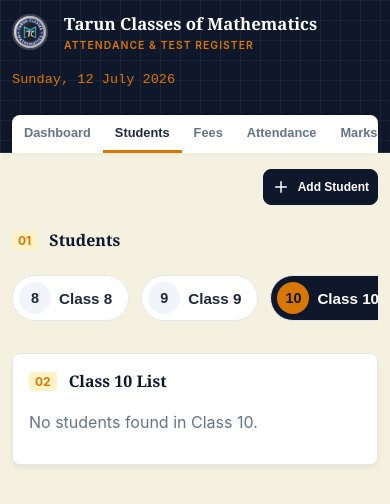
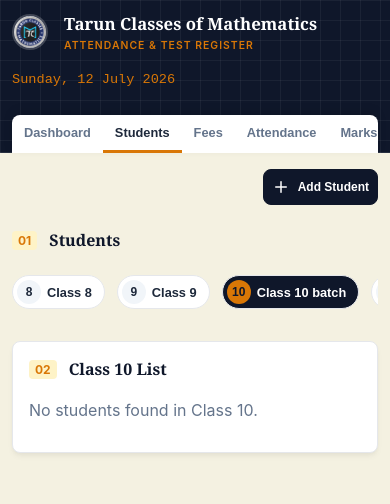
Before and after one commit to Sejal-08/FeeDashboard, a React (Vite) app: page / in a window 390 px wide. Both pictures are taken after a click on the button "Students". Shown: the top 504 px of the page. Built offline with nearby package versions, Linux system fonts and the light colour scheme.

Commit message:
style: made batch pill selector badges responsive and smaller on mobile

```diff
--- a/src/components/AttendanceTracker.tsx
+++ b/src/components/AttendanceTracker.tsx
@@ -44,23 +44,9 @@ export const AttendanceTracker: React.FC = () => {
             <button
               key={b}
               onClick={() => setActiveBatchTab(b)}
-              style={{
-                display: 'flex', alignItems: 'center', gap: '8px',
-                padding: '6px 16px 6px 6px', borderRadius: '99px',
-                background: isActive ? 'var(--accent-blue)' : '#ffffff',
-                color: isActive ? '#ffffff' : 'var(--text-main)',
-                border: '1px solid var(--border-color)',
-                cursor: 'pointer', fontWeight: 600, fontSize: '0.95rem',
-                transition: 'all 0.2s', whiteSpace: 'nowrap'
-              }}
+              className={`batch-pill ${isActive ? 'active' : ''}`}
             >
-              <div style={{
-                background: isActive ? 'var(--accent-gold)' : '#f1f5f9',
-                color: isActive ? 'var(--bg-dark)' : 'var(--text-main)',
-                width: '32px', height: '32px', borderRadius: '50%',
-                display: 'flex', alignItems: 'center', justifyContent: 'center',
-                fontSize: '0.9rem'
-              }}>
+              <div className="batch-pill-icon">
                 {num}
               </div>
               {b} {isActive ? 'batch' : ''}
--- a/src/components/FeeMatrix.tsx
+++ b/src/components/FeeMatrix.tsx
@@ -116,23 +116,9 @@ export const FeeMatrix: React.FC = () => {
             <button
               key={b}
               onClick={() => setActiveBatchTab(b)}
-              style={{
-                display: 'flex', alignItems: 'center', gap: '8px',
-                padding: '6px 16px 6px 6px', borderRadius: '99px',
-                background: isActive ? 'var(--accent-blue)' : '#ffffff',
-                color: isActive ? '#ffffff' : 'var(--text-main)',
-                border: '1px solid var(--border-color)',
-                cursor: 'pointer', fontWeight: 600, fontSize: '0.95rem',
-                transition: 'all 0.2s', whiteSpace: 'nowrap'
-              }}
+              className={`batch-pill ${isActive ? 'active' : ''}`}
             >
-              <div style={{
-                background: isActive ? 'var(--accent-gold)' : '#f1f5f9',
-                color: isActive ? 'var(--bg-dark)' : 'var(--text-main)',
-                width: '32px', height: '32px', borderRadius: '50%',
-                display: 'flex', alignItems: 'center', justifyContent: 'center',
-                fontSize: '0.9rem'
-              }}>
+              <div className="batch-pill-icon">
                 {num}
               </div>
               {b} {isActive ? 'batch' : ''}
--- a/src/components/MarksTracker.tsx
+++ b/src/components/MarksTracker.tsx
@@ -93,23 +93,9 @@ export const MarksTracker: React.FC = () => {
             <button
               key={b}
               onClick={() => setActiveBatchTab(b)}
-              style={{
-                display: 'flex', alignItems: 'center', gap: '8px',
-                padding: '6px 16px 6px 6px', borderRadius: '99px',
-                background: isActive ? 'var(--accent-blue)' : '#ffffff',
-                color: isActive ? '#ffffff' : 'var(--text-main)',
-                border: '1px solid var(--border-color)',
-                cursor: 'pointer', fontWeight: 600, fontSize: '0.95rem',
-                transition: 'all 0.2s', whiteSpace: 'nowrap'
-              }}
+              className={`batch-pill ${isActive ? 'active' : ''}`}
             >
-              <div style={{
-                background: isActive ? 'var(--accent-gold)' : '#f1f5f9',
-                color: isActive ? 'var(--bg-dark)' : 'var(--text-main)',
-                width: '32px', height: '32px', borderRadius: '50%',
-                display: 'flex', alignItems: 'center', justifyContent: 'center',
-                fontSize: '0.9rem'
-              }}>
+              <div className="batch-pill-icon">
                 {num}
               </div>
               {b} {isActive ? 'batch' : ''}
--- a/src/components/StudentList.tsx
+++ b/src/components/StudentList.tsx
@@ -65,23 +65,9 @@ export const StudentList: React.FC = () => {
             <button
               key={b}
               onClick={() => setActiveBatchTab(b)}
-              style={{
-                display: 'flex', alignItems: 'center', gap: '8px',
-                padding: '6px 16px 6px 6px', borderRadius: '99px',
-                background: isActive ? 'var(--accent-blue)' : '#ffffff',
-                color: isActive ? '#ffffff' : 'var(--text-main)',
-                border: '1px solid var(--border-color)',
-                cursor: 'pointer', fontWeight: 600, fontSize: '0.95rem',
-                transition: 'all 0.2s', whiteSpace: 'nowrap'
-              }}
+              className={`batch-pill ${isActive ? 'active' : ''}`}
             >
-              <div style={{
-                background: isActive ? 'var(--accent-gold)' : '#f1f5f9',
-                color: isActive ? 'var(--bg-dark)' : 'var(--text-main)',
-                width: '32px', height: '32px', borderRadius: '50%',
-                display: 'flex', alignItems: 'center', justifyContent: 'center',
-                fontSize: '0.9rem'
-              }}>
+              <div className="batch-pill-icon">
                 {num}
               </div>
               {b} {isActive ? 'batch' : ''}
--- a/src/index.css
+++ b/src/index.css
@@ -229,6 +229,42 @@ body {
   box-shadow: 0 0 0 2px rgba(15, 23, 42, 0.1);
 }
 
+/* Batch Pills */
+.batch-pill {
+  display: flex;
+  align-items: center;
+  gap: 8px;
+  padding: 6px 16px 6px 6px;
+  border-radius: 99px;
+  background: #ffffff;
+  color: var(--text-main);
+  border: 1px solid var(--border-color);
+  cursor: pointer;
+  font-weight: 600;
+  font-size: 0.95rem;
+  transition: all 0.2s;
+  white-space: nowrap;
+}
+.batch-pill.active {
+  background: var(--accent-blue);
+  color: #ffffff;
+}
+.batch-pill-icon {
+  width: 32px;
+  height: 32px;
+  border-radius: 50%;
+  display: flex;
+  align-items: center;
+  justify-content: center;
+  font-size: 0.9rem;
+  background: #f1f5f9;
+  color: var(--text-main);
+}
+.batch-pill.active .batch-pill-icon {
+  background: var(--accent-gold);
+  color: var(--bg-dark);
+}
+
 /* Badges */
 .badge {
   padding: 4px 8px;
@@ -337,6 +373,16 @@ tr:last-child td {
     padding: 12px 8px;
     font-size: 0.85rem;
   }
+  .batch-pill {
+    padding: 4px 12px 4px 4px;
+    font-size: 0.8rem;
+    gap: 6px;
+  }
+  .batch-pill-icon {
+    width: 24px;
+    height: 24px;
+    font-size: 0.75rem;
+  }
 }
 
 @media (max-width: 480px) {
```
